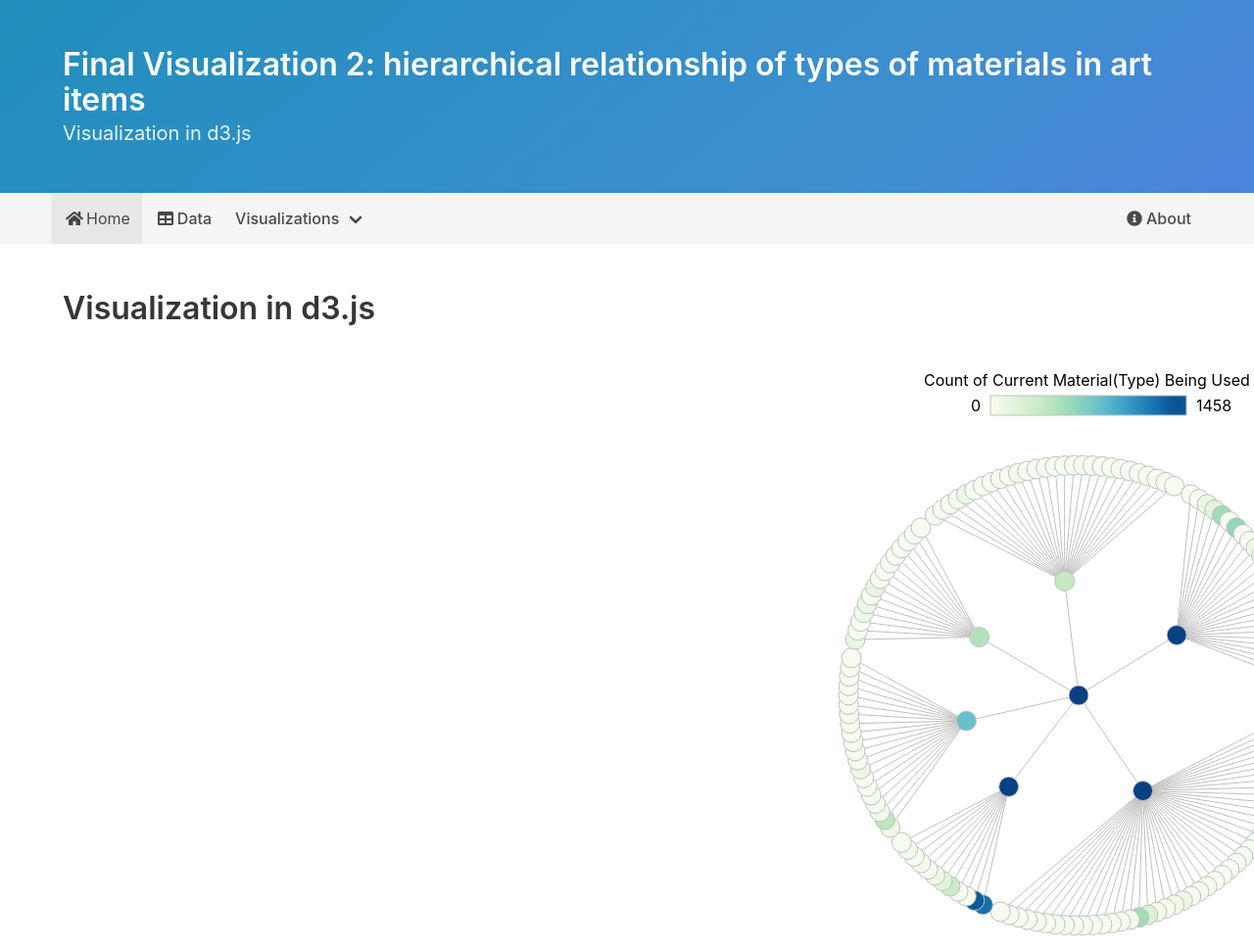
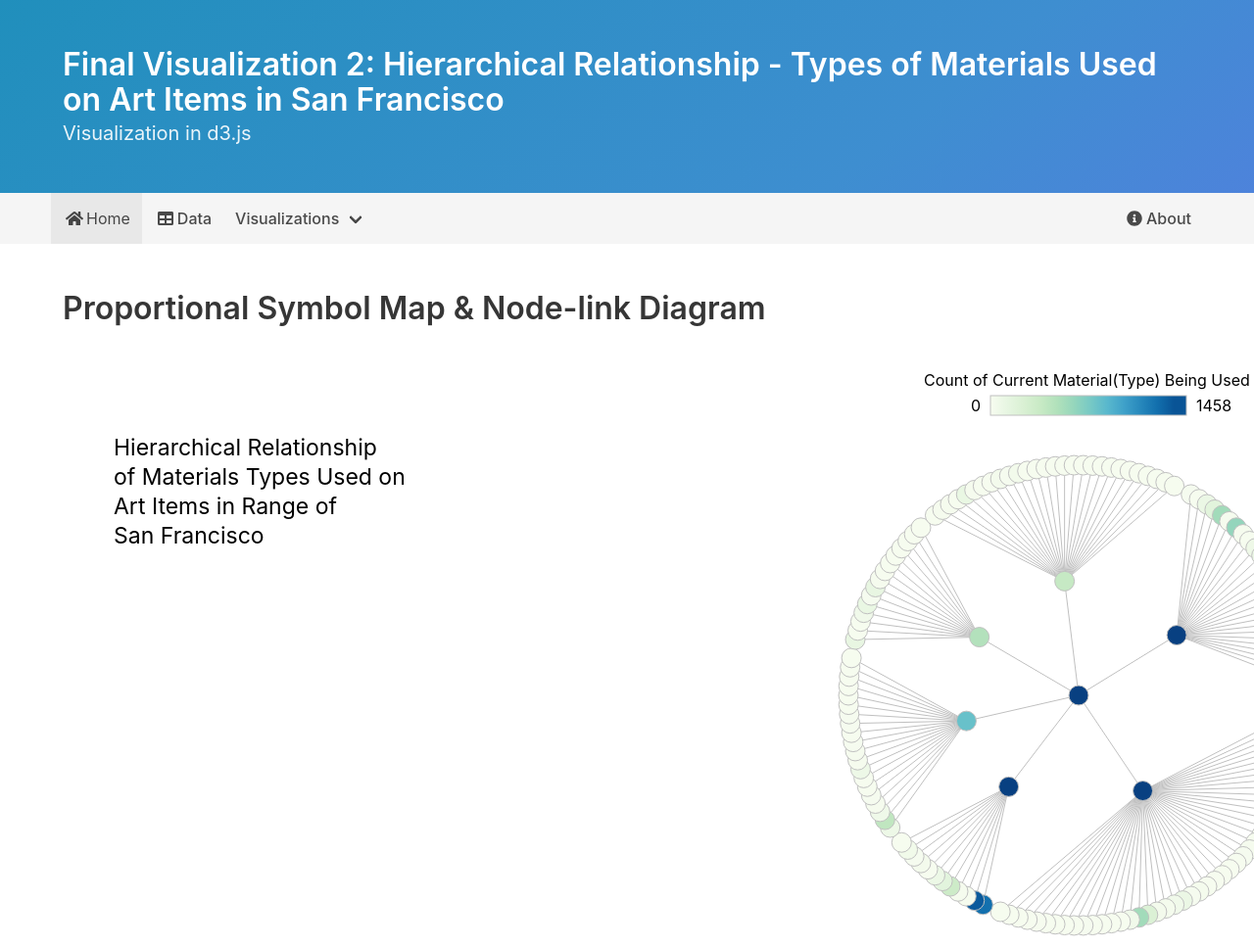
Before and after one commit to usf-cs360-spring2020/project-alexziweiwang, a plain HTML site: page finalViz2Hierarchical.html in a window 1280 px wide. Shown: the top 968 px of the page at 98% size. Drawn offline with nearby package versions, Linux system fonts and the light colour scheme; no server answers.

Commit message:
added titles

```diff
--- a/finalViz2Hierarchical.html
+++ b/finalViz2Hierarchical.html
@@ -4,7 +4,7 @@
     <meta charset="utf-8">
     <meta name="viewport" content="width=device-width, initial-scale=1">
 
-    <title>Final Visualization 2: hierarchical relationship of types of materials in art items</title>
+    <title>Final Visualization 2: Hierarchical Relationship - Types of Materials Used on Art Items in San Francisco</title>
 
     <!-- Load Bulma from CDN (consider saving it to repository instead) -->
     <!-- https://bulma.io/ -->
@@ -92,7 +92,7 @@
   <section class="hero is-info is-bold">
     <div class="hero-body">
       <div class="container">
-        <h1 class="title">Final Visualization 2: hierarchical relationship of types of materials in art items</h1>
+        <h1 class="title">Final Visualization 2: Hierarchical Relationship - Types of Materials Used on Art Items in San Francisco</h1>
         <h2 class="subtitle">Visualization in d3.js</h2>
       </div>
     </div>
@@ -132,22 +132,22 @@
             <div class="navbar-dropdown">
               <a class="navbar-item" href="pttpAlpha.html">
                 <span class="icon"><i class="fas fa-chart-line"></i></span>
-                <span>Prototype-Alpha: non-proportional symbol map in Tableau</span>
+                <span>Prototype-Alpha: Materials in Art Items - Non-proportional Symbol Map in Tableau</span>
               </a>
 
               <a class="navbar-item" href="pttpBeta2.html">
                 <span class="icon"><i class="fas fa-chart-line"></i></span>
-                <span>Prototype-Beta-OverallMap: non-proportional symbol map in d3.js</span>
+                <span>Prototype-Beta-OverallMap: Distribution of Materials in Art Items - non-proportional symbol map in d3.js</span>
               </a>
 
               <a class="navbar-item" href="finalViz1mapHm.html">
                 <span class="icon"><i class="fas fa-chart-line"></i></span>
-                <span>Final Visualization 1: historial and geospatial distribution of materials in art items</span>
+                <span>Final Visualization 1: Distribution Over Time - Materials Used on Art Items in San Francisco</span>
               </a>
 
               <a class="navbar-item" href="finalViz2Hierarchical.html">
                 <span class="icon"><i class="fas fa-chart-line"></i></span>
-                <span>Final Visualization 2: hierarchical relationship of types of materials in art items</span>
+                <span>Final Visualization 2: Hierarchical Relationship - Types of Materials Used on Art Items in San Francisco</span>
               </a>
 
 
@@ -174,7 +174,7 @@
       <div class="content">
 
         <h1 class="title">
-          Visualization in d3.js
+          Proportional Symbol Map & Node-link Diagram
         </h1>
 
         <meta charset="utf-8">
@@ -594,6 +594,38 @@
 
 
                   function cirtree(data) {
+                    const graphTitle1 = g.artItems.append('text')
+                      .text('Hierarchical Relationship');
+                      graphTitle1.attr("id", 'graphTitle');
+                      graphTitle1.attr('dx', 20);
+                      graphTitle1.attr('dy', 100);
+                      graphTitle1.attr('font-size', '23px');
+
+                   const graphTitle2 = g.artItems.append('text')
+                     .text('of Materials Types Used on');
+                     graphTitle2.attr("id", 'graphTitle');
+                     graphTitle2.attr('dx', 20);
+                     graphTitle2.attr('dy', 130);
+                     graphTitle2.attr('font-size', '23px');
+
+                   const graphTitle3 = g.artItems.append('text')
+                     .text('Art Items in Range of ');
+                     graphTitle3.attr("id", 'graphTitle');
+                     graphTitle3.attr('dx', 20);
+                     graphTitle3.attr('dy', 160);
+                     graphTitle3.attr('font-size', '23px');
+
+                     const graphTitle5 = g.artItems.append('text')
+                       .text('San Francisco');
+                       graphTitle5.attr("id", 'graphTitle');
+                       graphTitle5.attr('dx', 20);
+                       graphTitle5.attr('dy', 190);
+                       graphTitle5.attr('font-size', '23px');
+
+
+
+
+
                         data.sort(function(a, b) {
                           return b.height - a.height || b.count - a.count;
                         });
@@ -768,8 +800,9 @@
                                        let datum = node.datum();
 
                                        let name = datum.data.name;
+                                       let count = datum.data.count;
 
-                                       let text = `${name}`;
+                                       let text = `${name}, ${count}`;
 
                                        // create tooltip
                                        let tooltip = g.append('text')
@@ -977,6 +1010,8 @@
                                      }
 
                                      function drawArtItems(json) {
+
+
                                        d3.selectAll("#allSymbols").remove();
                                        console.log('JSON for art items: ^^^^^^^^^^^^^^^^^^^');
                                        console.log(json);
@@ -1019,6 +1054,8 @@
                                        });
 
                                        // locMap[locString]    locString = row.Latitude + "&" + row.Longitude;   locAcsSet = locMap[locString]   locAcsSet.size
+
+
 
                                        const symbols = g.artItems.selectAll("circle")
                                          .data(json)
@@ -1117,7 +1154,6 @@
                                        symbolChosen = true;
 
                                  });
-                                 //TODO symbols clicked? show table of all art items in the "detail" table area?
 
 
                                        symbols.on("mouseover", function(d) {
```
Also changed, not shown: abt.html (+4 -4 lines), dts.html (+6 -4 lines), finalViz1mapHm.html (+13 -8 lines), index.html (+8 -9 lines), pttpAlpha.html (+4 -4 lines), pttpBeta2.html (+4 -4 lines).
